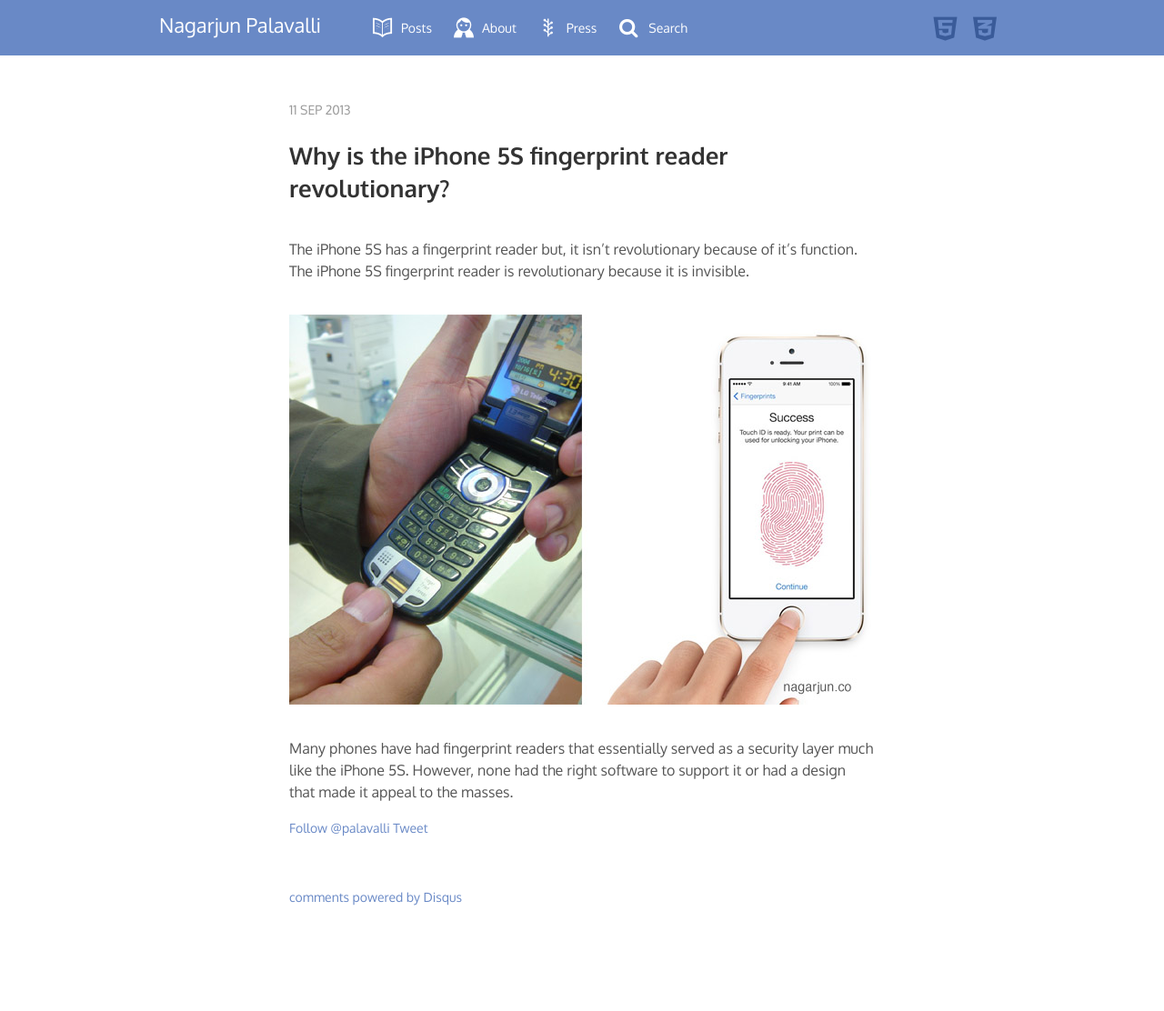
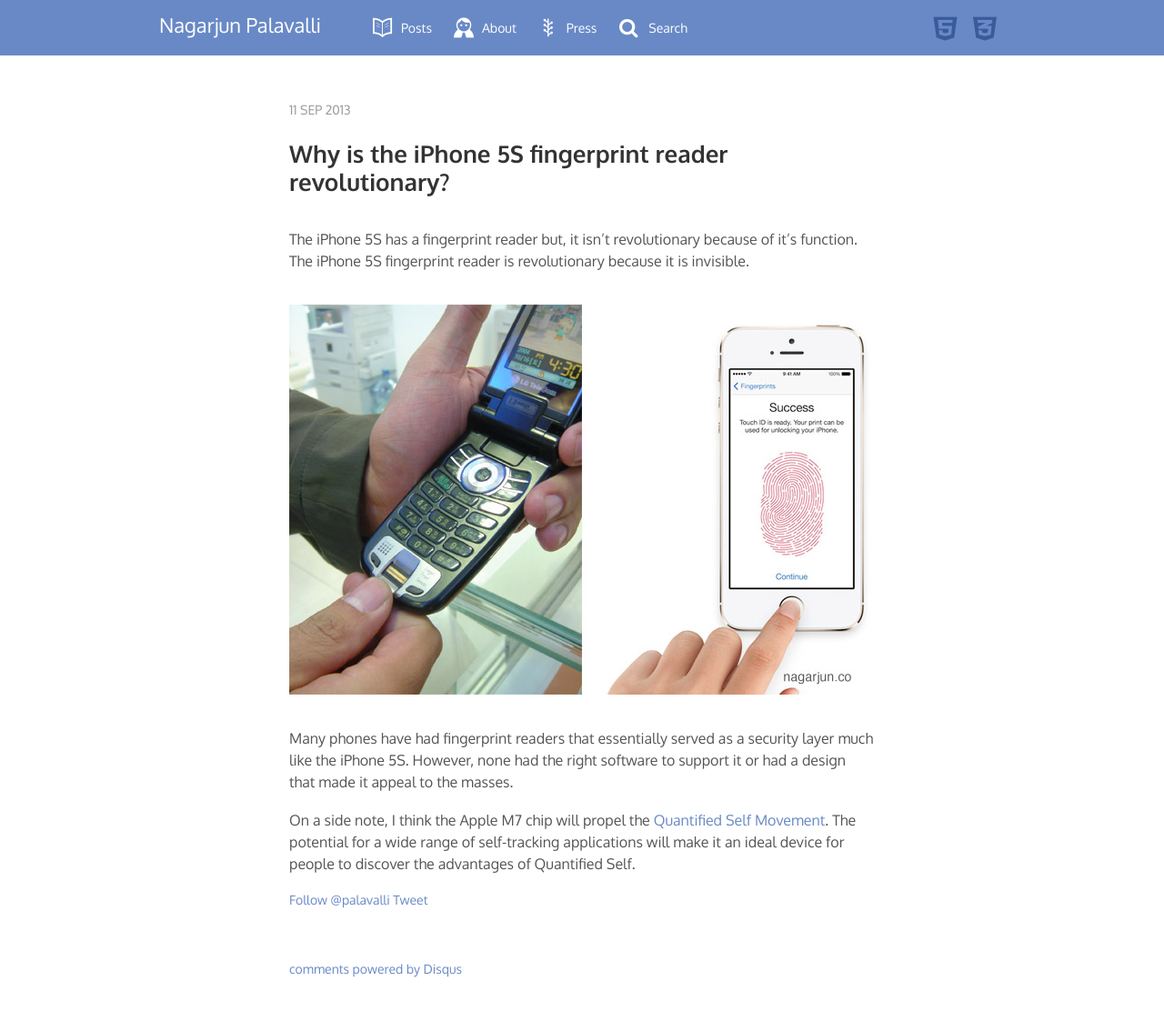
Before and after one commit to nagarjun/nagarjun.github.com, a Jekyll site: the page built from _posts/2013-09-11-iphone-5s-fingerprint-reader-is-revolutionary.markdown, in a window 1280 px wide. Shown: the whole page at 91% size. Built offline with Jekyll 4.4.1, drawn with Linux system fonts in a browser that asks for light colours; nearby versions of some CDN libraries; some web fonts are replaced; Markdown is read by kramdown in place of the engine named in the settings; comment, search, counter and statistics services are not loaded; before the commit the page ends 1033 px from its top, so only the background shows below that.

Commit message:
iPhone Article with More Information.

```diff
--- a/_posts/2013-09-11-iphone-5s-fingerprint-reader-is-revolutionary.markdown
+++ b/_posts/2013-09-11-iphone-5s-fingerprint-reader-is-revolutionary.markdown
@@ -11,4 +11,7 @@
 
 Many phones have had fingerprint readers that essentially served as a security layer much like the iPhone 5S. However, none had the right software to support it or had a design that made it appeal to the masses.
 
+On a side note, I think the Apple M7 chip will propel the [Quantified Self Movement][quantified-self]. The potential for a wide range of self-tracking applications will make it an ideal device for people to discover the advantages of Quantified Self.
+
 [iphone5s]: /images/iphone-fingerprint-reader.jpg
+[quantified-self]: http://nagarjun.co/2013/09/09/quantified-self-everything-you-need-to-know.html
--- a/css/main.css
+++ b/css/main.css
@@ -124,7 +124,7 @@
 #progress{position:fixed;top:0px;display:none;background-color:#5cb85c;width:100%;height:2px;}
 article{margin:0px auto;width:644px;height:auto;}
 article>.meta{margin-bottom:9px;font-size:14px;text-transform:uppercase;color:#999999;}
-article h2{margin-bottom:36px;font-size:26px;line-height:1.4;}
+article h2{margin-bottom:36px;font-size:26px;line-height:1.2;}
 article .post>p{margin-bottom:18px;font-size:16px;line-height:1.5;color:#555555;}
 article .post img{margin:18px 0px;max-width:644px;height:auto;}
 #disqus{margin:56px auto 36px auto;width:644px;height:auto;}
--- a/less/article.less
+++ b/less/article.less
@@ -27,7 +27,7 @@
 article h2 {
 	margin-bottom: 36px;
 	font-size: 26px;
-	line-height: 1.4;
+	line-height: 1.2;
 }
 
 article .post > p {
```
